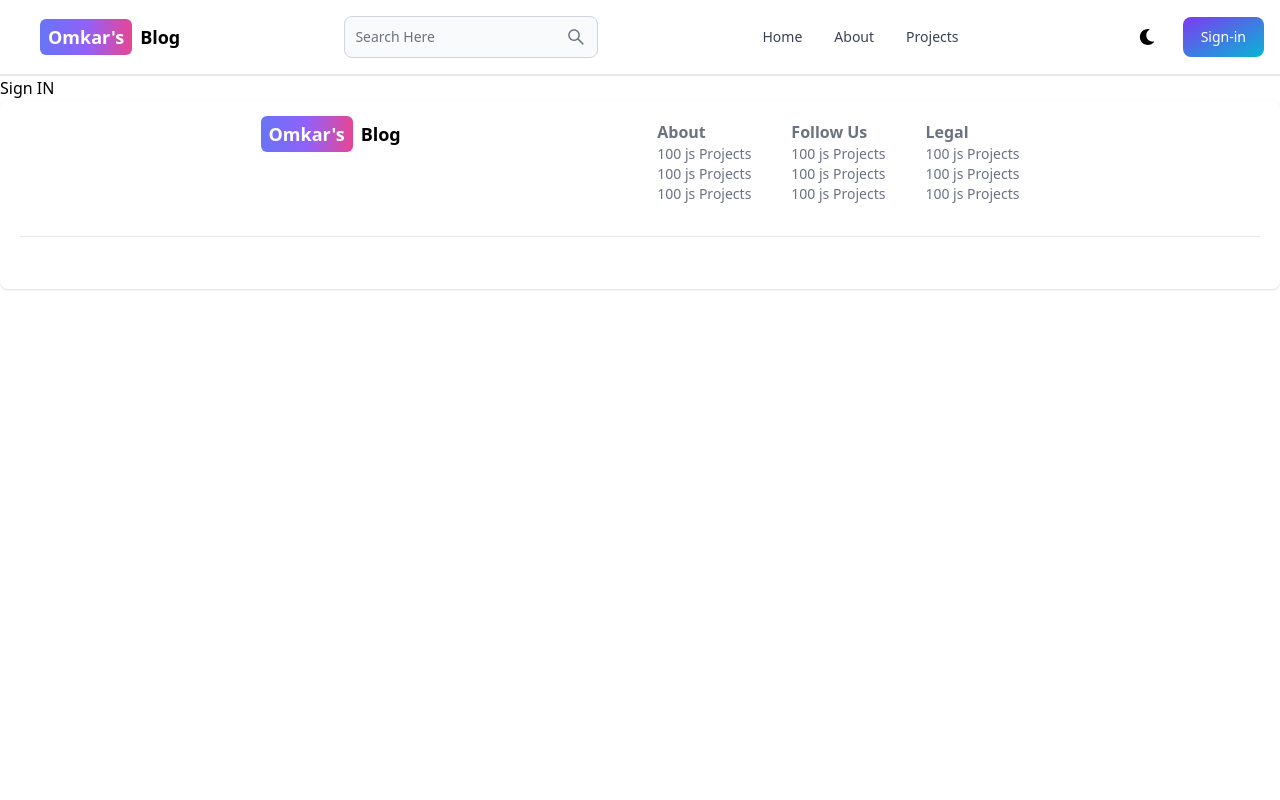
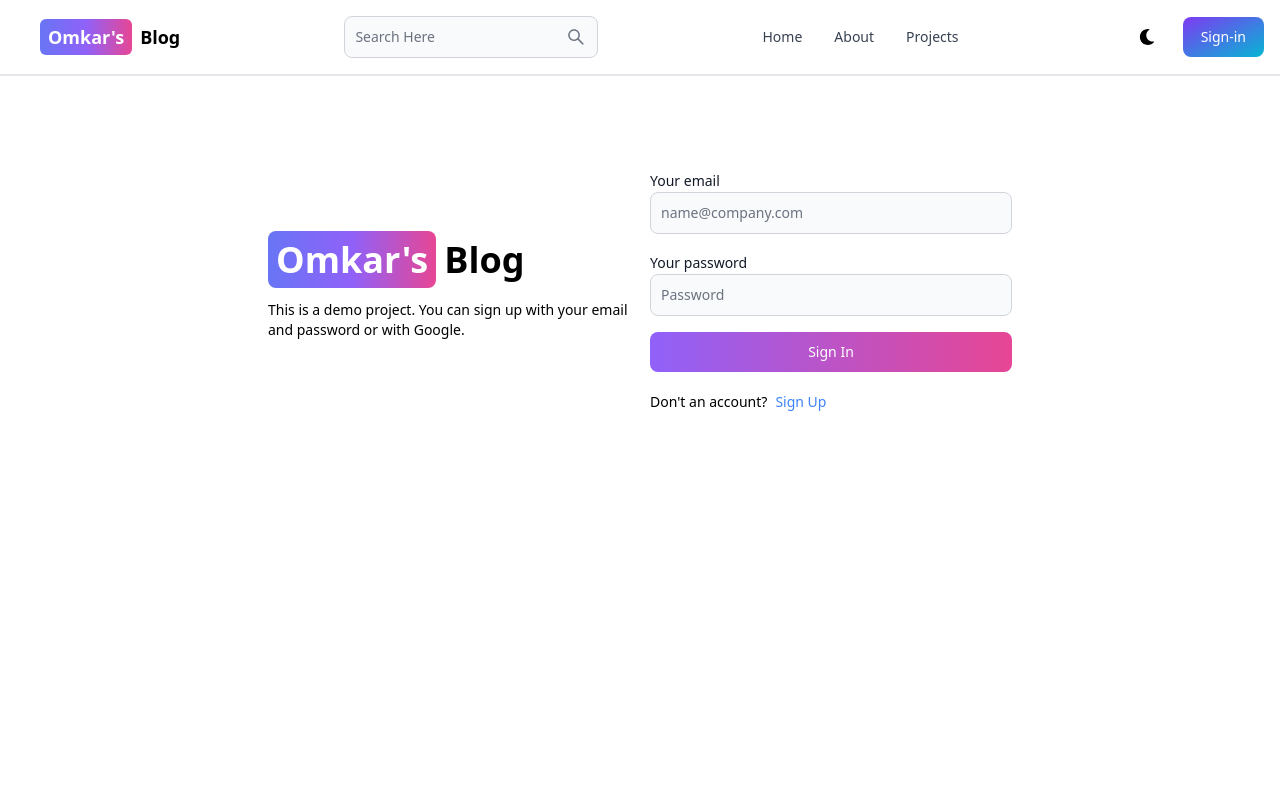
Before and after one commit to omkarkumarpathak/MERN-Blog-App, a React (Vite) app: page /sign-in in a window 1280 px wide. Shown: the top 800 px of the page. Built offline with nearby package versions, Linux system fonts and the light colour scheme.

Commit message:
Created SIgnIn UI

```diff
--- a/src/pages/SignIn.jsx
+++ b/src/pages/SignIn.jsx
@@ -1,9 +1,114 @@
-import React from 'react'
+import { Alert, Button, Label, Spinner, TextInput } from 'flowbite-react';
+import { useState } from 'react';
+import { Link, useNavigate } from 'react-router-dom';
+
 
 export default function SignIn() {
+  const [formData, setFormData] = useState({});
+  const [errorMessage, setErrorMessage] = useState(null);
+  const [loading, setLoading] = useState(false);
+
+  const navigate = useNavigate();
+
+
+  const handleChange = (e) => {
+    setFormData({ ...formData, [e.target.id]: e.target.value.trim() });
+  };
+
+  const handleSubmit = async (e) => {
+    e.preventDefault();
+    if ( !formData.email || !formData.password) {
+      return setErrorMessage('Please fill out all fields.');
+    }
+    try {
+      setLoading(true);
+      setErrorMessage(null);
+      const res = await fetch('/api/auth/signin', {
+        method: 'POST',
+        headers: { 'Content-Type': 'application/json' },
+        body: JSON.stringify(formData),
+      });
+      const data = await res.json();
+      if (data.success === false) {
+        return setErrorMessage(data.message);
+      }
+      setLoading(false);
+      if(res.ok) {
+        navigate('/');
+      }
+    } catch (error) {
+      setErrorMessage(error.message);
+      setLoading(false);
+    }
+  };
+
   return (
-    <div>
-      Sign IN
+    <div className='min-h-screen mt-20'>
+      <div className='flex p-3 max-w-3xl mx-auto flex-col md:flex-row md:items-center gap-5'>
+        {/* left */}
+        <div className='flex-1'>
+          <Link to='/' className='font-bold dark:text-white text-4xl'>
+            <span className='mr-2 px-2 py-1 bg-gradient-to-r from-indigo-500 via-purple-500 to-pink-500 rounded-lg text-white'>
+              Omkar's
+            </span>
+              Blog
+          </Link>
+          <p className='text-sm mt-5'>
+            This is a demo project. You can sign up with your email and password
+            or with Google.
+          </p>
+        </div>
+        {/* right */}
+
+        <div className='flex-1'>
+          <form className='flex flex-col gap-4' onSubmit={handleSubmit}>
+
+            <div>
+              <Label value='Your email' />
+              <TextInput
+                type='email'
+                placeholder='name@company.com'
+                id='email'
+                onChange={handleChange}
+              />
+            </div>
+            <div>
+              <Label value='Your password' />
+              <TextInput
+                type='password'
+                placeholder='Password'
+                id='password'
+                onChange={handleChange}
+              />
+            </div>
+            <Button
+              gradientDuoTone='purpleToPink'
+              type='submit'
+              disabled={loading}
+            >
+              {loading ? (
+                <>
+                  <Spinner size='sm' />
+                  <span className='pl-3'>Loading...</span>
+                </>
+              ) : (
+                'Sign In'
+              )}
+            </Button>
+          </form>
+          <div className='flex gap-2 text-sm mt-5'>
+            <span>Don't an account?</span>
+            <Link to='/sign-up' className='text-blue-500'>
+              Sign Up
+            </Link>
+          </div>
+          {errorMessage && (
+            <Alert className='mt-5' color='failure'>
+              {errorMessage}
+            </Alert>
+          )}
+        </div>
+      </div>
     </div>
-  )
+  );
 }
```
